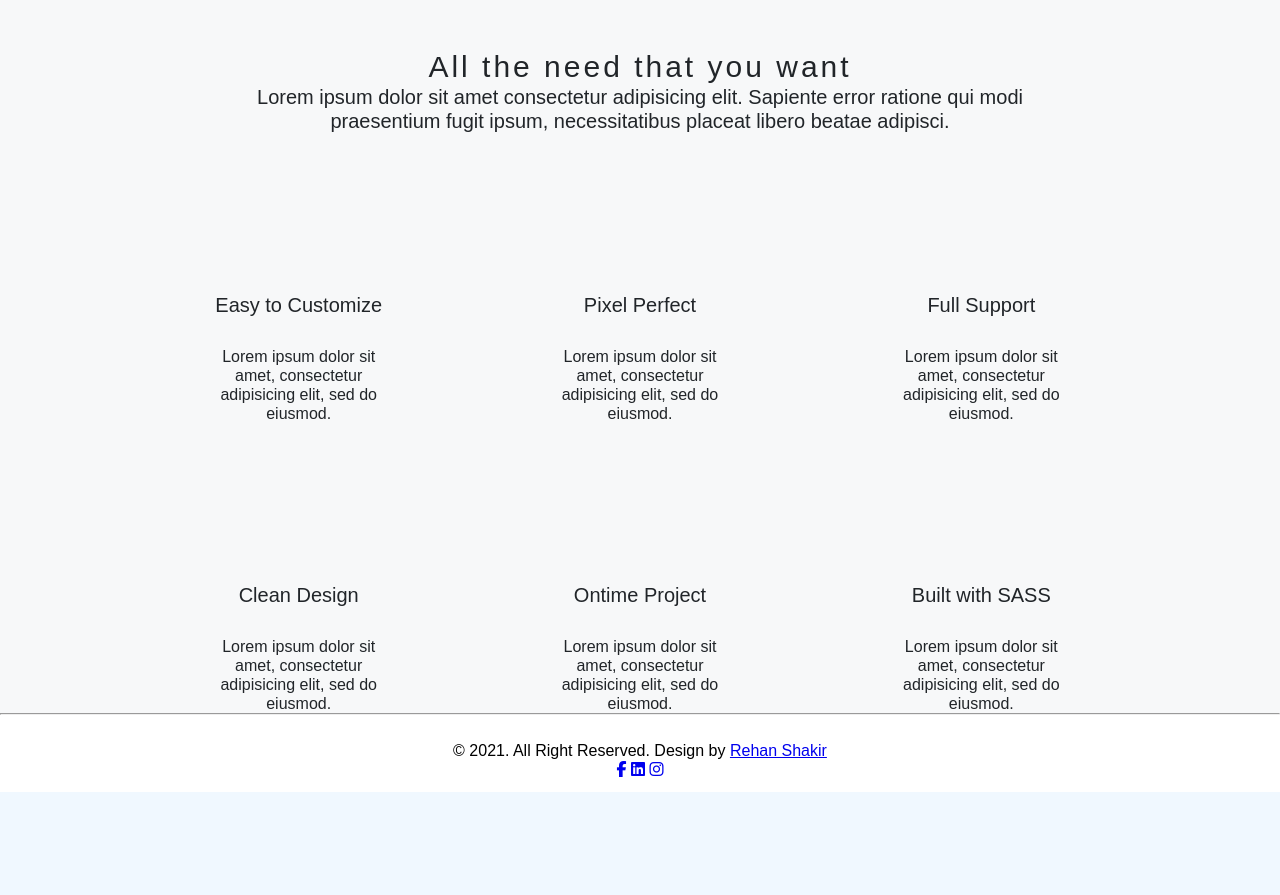
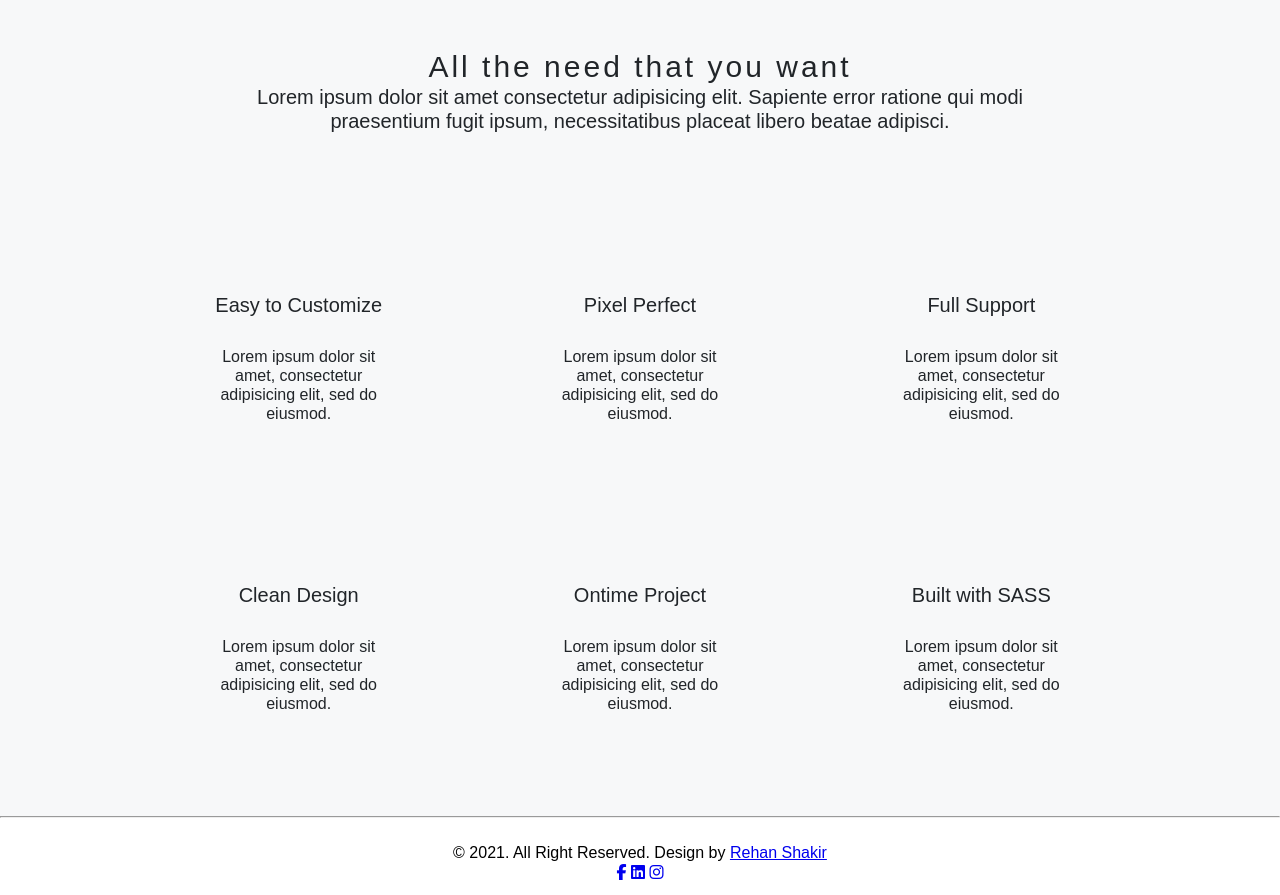
Before and after one commit to RehanShakir/Html_Layout, a PHP site: page / in a window 1280 px wide. Shown: the part 1434-2329 px from the top of the page. Before the commit the page ends 2226 px from the top, so only its background shows below. Run offline with PHP 8.4, Linux system fonts and the light colour scheme; some libraries are stand-ins or nearby versions; some web fonts are replaced.

Commit message:
New Commit

```diff
--- a/styles/style.css
+++ b/styles/style.css
@@ -228,6 +228,7 @@ li a {
   padding-top: 30px;
   padding-left: 10%;
   padding-right: 10%;
+  padding-bottom: 8%;
 }
 .flex-container2 > div {
   padding-top: 5%;
```
